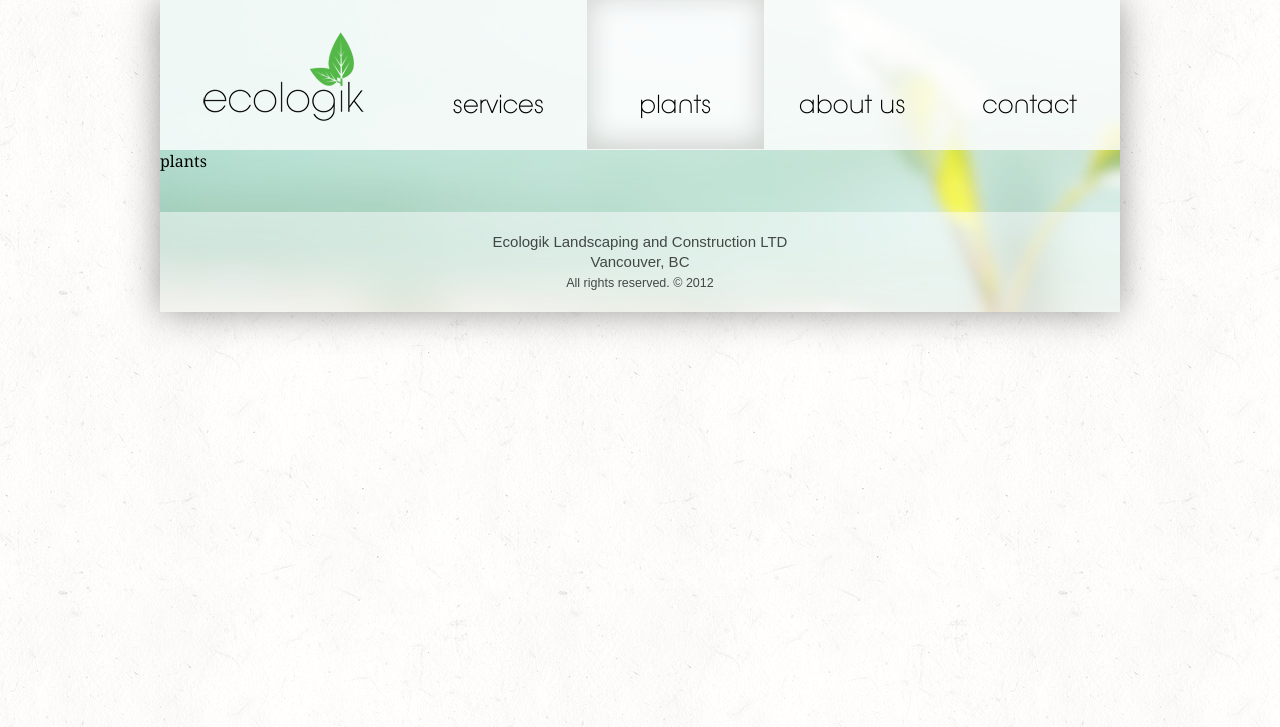
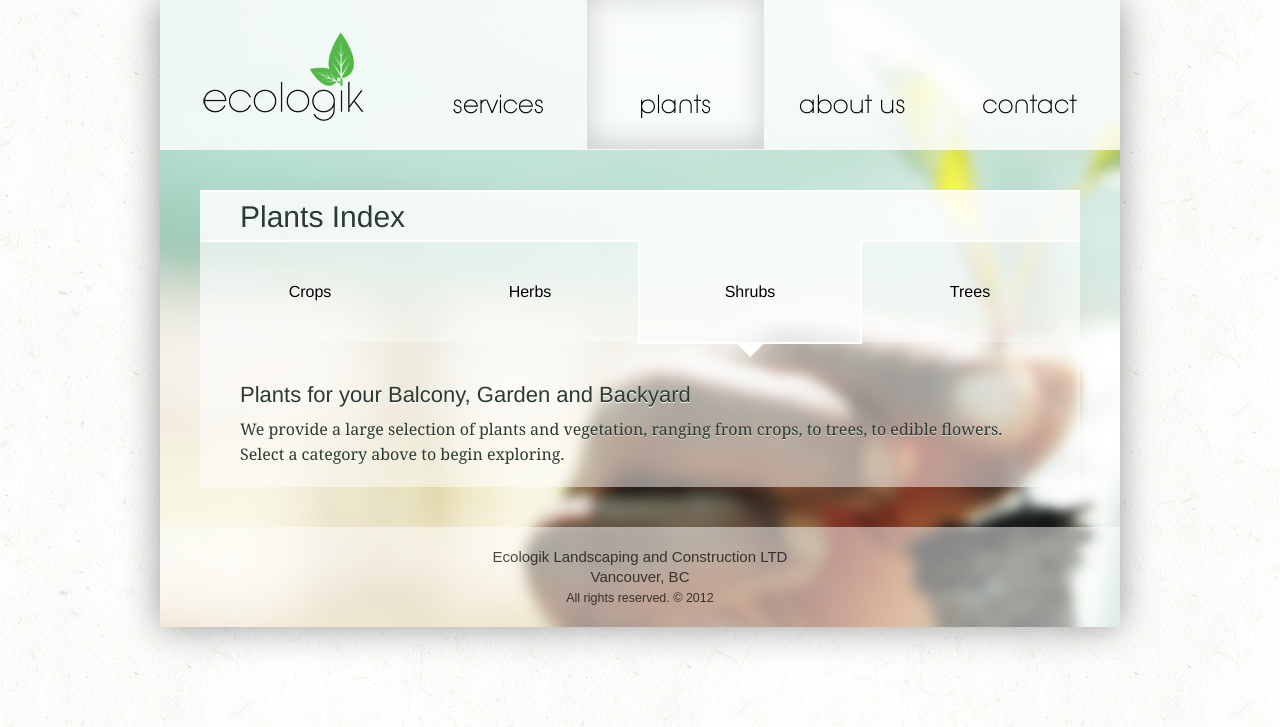
Before and after one commit to mayfer/ecologik, a Django app: page /plants/ in a window 1280 px wide. Shown: the top 727 px of the page. Run offline with Django 3.2, Linux system fonts and the light colour scheme; parts of the project's set-up code (start-up, migrations or seed data) failed here and were passed over.

Commit message:
plants nav

```diff
--- a/ecologik/static/styles/style.css
+++ b/ecologik/static/styles/style.css
@@ -21,7 +21,7 @@ html, body { padding: 0; margin: 0; background: url('../images/paper.png'); }
 .fullbox { line-height: 22px; margin: 40px; width: 880px; border-top: 2px solid rgba(255,255,255,1); background: rgba(255,255,255,0.5); padding: 0px; color: #2b3a32; text-shadow: 0 1px 0 rgba(255,255,255,0.5); }
 .fullbox h1 { font-size: 30px; line-height: 30px; margin: 0; padding: 0; background: rgba(255,255,255,0.7); position: relative; padding: 10px 40px; font-family: 'HelveticaNeue-Light','Helvetica Neue Light','Helvetica Neue',Helvetica,Arial,sans-serif; color: #2b3a32; text-shadow: 0 1px 0 #fff; font-weight: normal;}
 .fullbox h2 { font-size: 22px; line-height: 25px; margin: 20px 0 10px 0; padding: 0;font-family: "Aovel Neo"; color: #2b3a32; text-shadow: 0 1px 0 #fff; font-family: 'HelveticaNeue-Light','Helvetica Neue Light','Helvetica Neue',Helvetica,Arial,sans-serif; font-weight: normal; }
-.fullbox .inner { padding: 20px 40px; line-height: 25px; }
+.fullbox .inner { clear: both; padding: 20px 40px; line-height: 25px; }
 
 p { margin: 0; padding: 0; }
 
@@ -41,6 +41,13 @@ p { margin: 0; padding: 0; }
 
 
 .fullbox img {  margin: 0 15px 10px 0; padding: 1px; }
+
+
+.sub-nav { position: relative; font-family: 'HelveticaNeue-Light','Helvetica Neue Light','Helvetica Neue',Helvetica,Arial,sans-serif; }
+.sub-nav a { background: rgba(255,255,255,0.3); display: block; float: left; line-height: 100px; width: 25%; text-align: center; color: #000; text-decoration: none; position: relative; border-top: 2px solid #fff; margin-top: -2px;}
+.sub-nav a.selected { background: rgba(255,255,255,0.7); border: 2px solid #fff; border-top: none; margin: 0 -2px -2px -2px; }
+.sub-nav a .arrow { display: none; position: absolute; bottom: 0; left: 50%; margin: 0 0 -20px -15px; width: 30px; height: 20px; background: url('../images/nav-arrow.png') top left no-repeat; }
+.sub-nav a.selected .arrow { display: block; }
 
 
 .button {
--- a/ecologik/templates/index.html
+++ b/ecologik/templates/index.html
@@ -2,7 +2,7 @@
 {% block title %}Home{% endblock %}
 {% block content %}
 <div class='introbox'>
-    <div id='main-title'><div style='font-size: 30px; margin-bottom: 15px;'>Ecologik Landscaping and Construction</div>a Vancouver company offering services to all of lower mainland.</div>
+    <div id='main-title'><div id='home-title'>Ecologik Landscaping and Construction</div>a Vancouver company offering services to all of lower mainland.</div>
 </div>
 <div class='eye-grabber' >
     <div class='text'>
--- a/ecologik/templates/plants.html
+++ b/ecologik/templates/plants.html
@@ -2,6 +2,32 @@
 {% block title %}Home{% endblock %}
 {% block content %}
 
-	plants
+<div class='fullbox'>
+    <h1>Plants Index</h1>
+    <div class='sub-nav'>
+        <a href='#'>
+            Crops
+            <div class='arrow'></div>
+        </a>
+        <a href='#'>
+            Herbs
+            <div class='arrow'></div>
+        </a>
+        <a href='#' class='selected'>
+            Shrubs
+            <div class='arrow'></div>
+        </a>
+        <a href='#'>
+            Trees
+            <div class='arrow'></div>
+        </a>
+    </div>
+
+    <div class='inner'>
+        <h2>Plants for your Balcony, Garden and Backyard</h2>
+        We provide a large selection of plants and vegetation, ranging from crops, to trees, to edible flowers. Select a category above to begin exploring.
+    </div>
+</div>
+
 
 {% endblock %}
```
Also changed, not shown: ecologik/static/images/nav-arrow.png (added).
